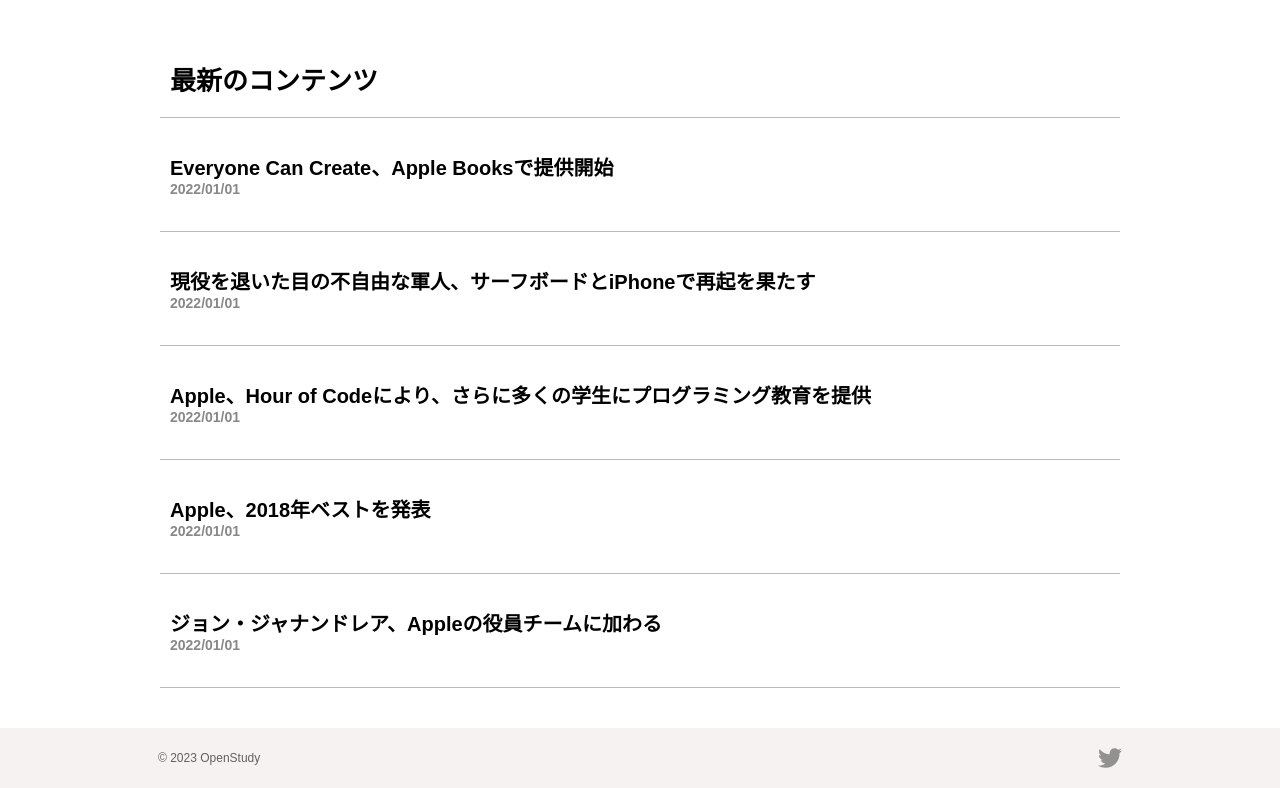
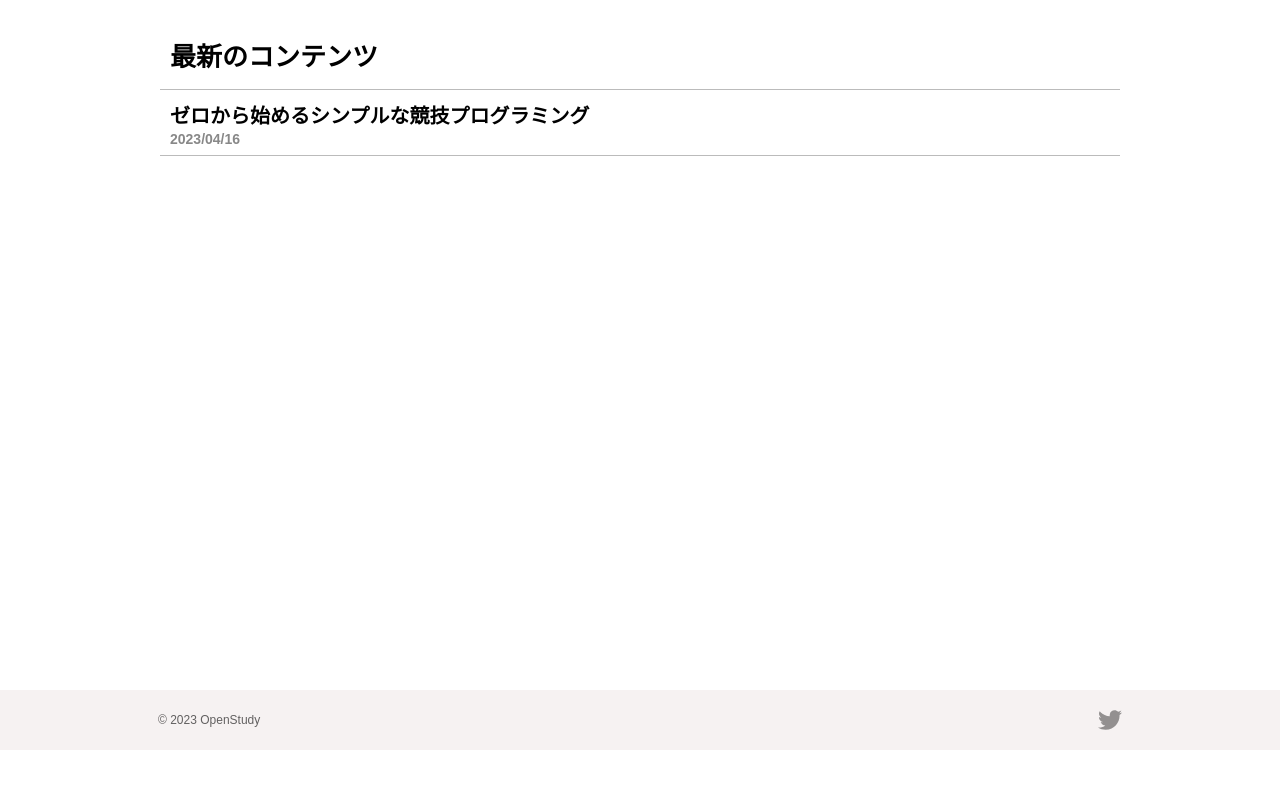
Before and after one commit to OpenStudyProject/OpenStudy, a PHP site: page / in a window 1280 px wide. Shown: the part 50-838 px from the top of the page. After the commit the page ends 800 px from the top, so only its background shows below. Run offline with PHP 8.4, Linux system fonts and the light colour scheme; style sheets or scripts are compiled from the project's sources.

Commit message:
update: 公開用に削ぎ落とし

```diff
--- a/articles/index.php
+++ b/articles/index.php
@@ -1,5 +1,5 @@
 <?php
-    $title = "Math";
+    $title = $_GET['title'];
     $description = "";
     $path = '../';
     $style = "article";
--- a/json/articles.json
+++ b/json/articles.json
@@ -1,32 +1,8 @@
 [
     {
-        "title": "Everyone Can Create、Apple Booksで提供開始",
-        "url": "example",
-        "createDate": "2022/01/01",
-        "updateDate": "2022/02/01"
-    },
-    {
-        "title": "現役を退いた目の不自由な軍人、サーフボードとiPhoneで再起を果たす",
-        "url": "example2",
-        "createDate": "2022/01/01",
-        "updateDate": "2022/02/01"
-    },
-    {
-        "title": "Apple、Hour of Codeにより、さらに多くの学生にプログラミング教育を提供",
-        "url": "example3",
-        "createDate": "2022/01/01",
-        "updateDate": "2022/02/01"
-    },
-    {
-        "title": "Apple、2018年ベストを発表",
-        "url": "example4",
-        "createDate": "2022/01/01",
-        "updateDate": "2022/02/01"
-    },
-    {
-        "title": "ジョン・ジャナンドレア、Appleの役員チームに加わる",
-        "url": "example5",
-        "createDate": "2022/01/01",
-        "updateDate": "2022/02/01"
+        "title": "ゼロから始めるシンプルな競技プログラミング",
+        "url": "competitive-programming-introduction",
+        "createDate": "2023/04/16",
+        "updateDate": "2023/04/16"
     }
 ]
--- a/style/article_index.css
+++ b/style/article_index.css
@@ -1,14 +1,14 @@
 .container {
-  padding: 40px 20px;
+  padding: 20px;
 }
 .container h1 {
-  margin: 20px 0;
+  margin: 16px 0;
   padding: 0 10px;
   font-size: 26px;
 }
 .container a.article {
   display: block;
-  padding: 34px 10px;
+  padding: 8px 10px;
   border-top: solid #bbb 1px;
 }
 .container a.article:last-child {
@@ -16,12 +16,12 @@
 }
 .container a.article h2 {
   font-size: 20px;
+  padding: 2px 0;
 }
 .container a.article p {
   color: #888;
   font-size: 14px;
   font-weight: 800;
-  padding-top: 4px 0;
 }
 
 @media screen and (max-width: 599px) {
--- a/style/article_index.scss
+++ b/style/article_index.scss
@@ -1,15 +1,15 @@
 .container {
-    padding: 40px 20px;
+    padding: 20px;
 
     h1 {
-        margin: 20px 0;
+        margin: 16px 0;
         padding: 0 10px;
         font-size: 26px;
     }
 
     a.article {
         display: block;
-        padding: 34px 10px;
+        padding: 8px 10px;
         border-top: solid #bbb 1px;
 
         &:last-child {
@@ -18,13 +18,13 @@
 
         h2 {
             font-size: 20px;
+            padding: 2px 0;
         }
 
         p {
             color: #888;
             font-size: 14px;
             font-weight: 800;
-            padding-top: 4px 0;
         }
     }
 }
```
Also changed, not shown: articles/example.html (deleted, +0 -17 lines), articles/example2.html (deleted, +0 -76 lines), 1 other file.
